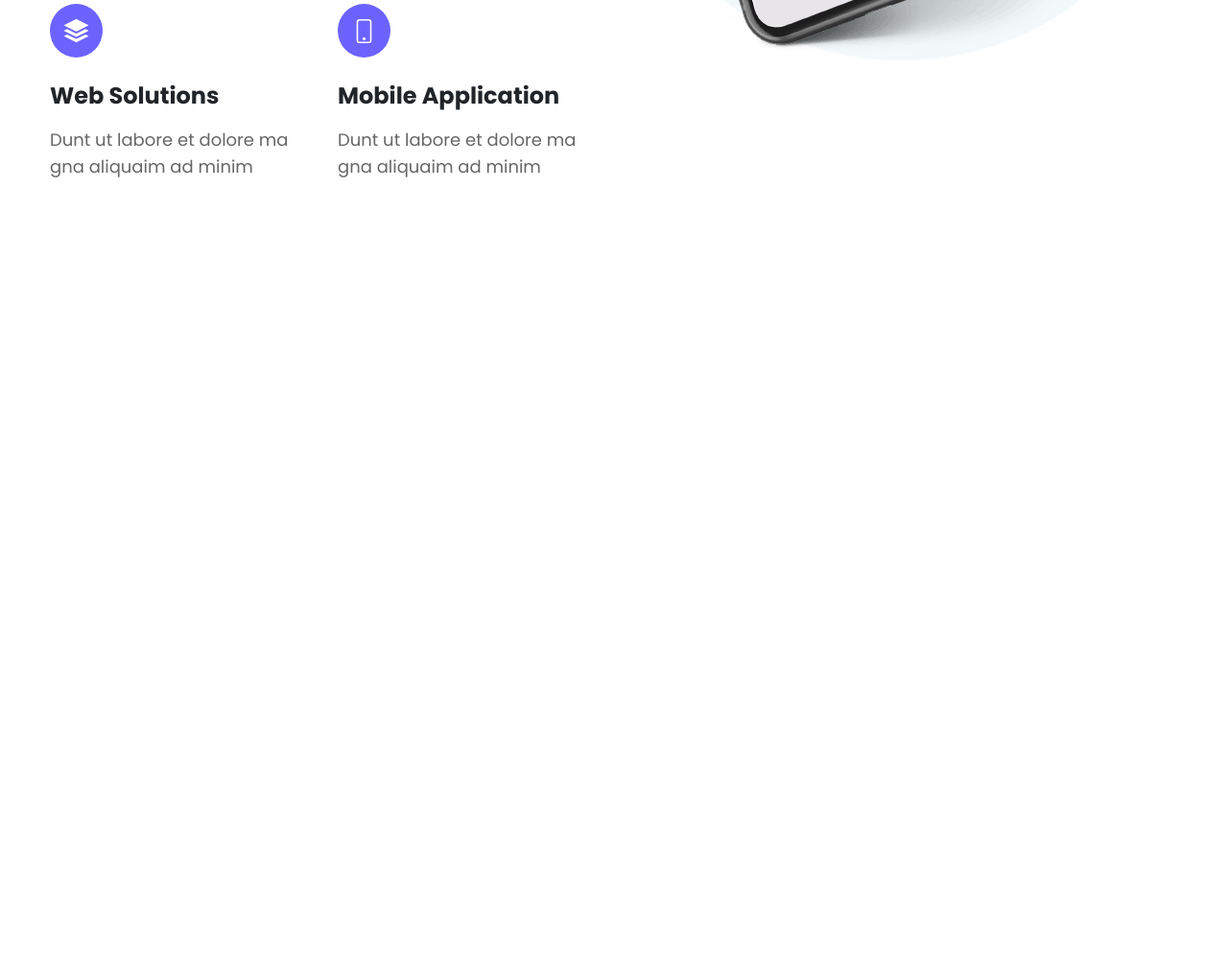
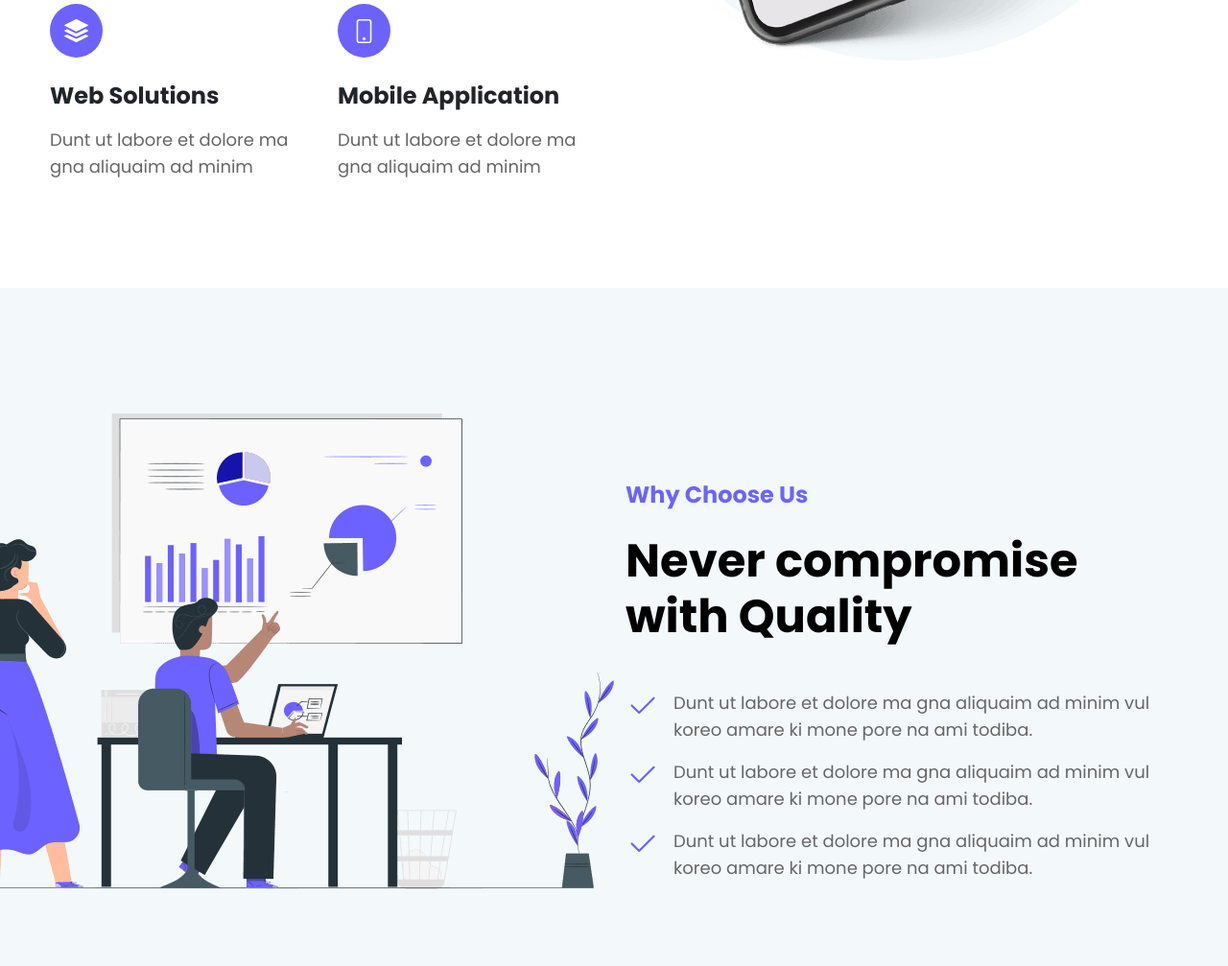
Before and after one commit to rafah91/2050, a plain HTML site: page index.html in a window 1280 px wide. Shown: the part 2107-3114 px from the top of the page at 96% size. Before the commit the page ends 2407 px from the top, so only its background shows below. Drawn offline with nearby package versions, Linux system fonts and the light colour scheme; a web font is replaced by a local one.

Commit message:
add why choose us section

```diff
--- a/CSS/style.css
+++ b/CSS/style.css
@@ -114,3 +114,11 @@ margin-top: 35px;
     width: 55px;
     border-radius: 50%;
 }
+
+.full-width-section{
+    background-color:rgb(243, 249, 251) ;
+}
+
+.why-choose-img{
+    margin-left: -125px;
+}
--- a/index.html
+++ b/index.html
@@ -128,7 +128,6 @@
 
 
     <!-- Start Service section -->
-
     <div class="container my-5">
 
         <div class="row py-5">
@@ -208,20 +207,66 @@
         </div>
 
     </div>
+    <!-- End Service section -->
 
 
+    <!-- Start why Choose us section-->
+   <section class="full-width-section py-5">
+
+        <div class="container py-5">
+            <div class="row">
+                <div class="col-lg-6 ">
+                    <img class="why-choose-img " src="images/feature-img.png" alt="">
+                </div>
+
+                <div class="col-lg-6 pt-5">
+                    <h4 class="subtitle-style mt-5">Why Choose Us</h4>
+                    <h1 class="title-style mt-3 mb-5">Never compromise with Quality</h1>
+                    <div class="row">
+                        <div class="col-lg-1">
+                            <svg xmlns="http://www.w3.org/2000/svg" width="35" height="35" fill="#6c63ff" class="bi bi-check2" viewBox="0 0 16 16">
+                                <path d="M13.854 3.646a.5.5 0 0 1 0 .708l-7 7a.5.5 0 0 1-.708 0l-3.5-3.5a.5.5 0 1 1 .708-.708L6.5 10.293l6.646-6.647a.5.5 0 0 1 .708 0z"/>
+                            </svg>
+
+                        </div>
+
+                        <div class="col-lg-11">
+                            <p class="p-style">Dunt ut labore et dolore ma gna aliquaim ad minim vul koreo amare ki mone pore na ami todiba.</p>
+                        </div>
+
+                        <div class="col-lg-1">
+                            <svg xmlns="http://www.w3.org/2000/svg" width="35" height="35" fill="#6c63ff" class="bi bi-check2" viewBox="0 0 16 16">
+                                <path d="M13.854 3.646a.5.5 0 0 1 0 .708l-7 7a.5.5 0 0 1-.708 0l-3.5-3.5a.5.5 0 1 1 .708-.708L6.5 10.293l6.646-6.647a.5.5 0 0 1 .708 0z"/>
+                            </svg>
+
+                        </div>
+
+                        <div class="col-lg-11">
+                            <p class="p-style">Dunt ut labore et dolore ma gna aliquaim ad minim vul koreo amare ki mone pore na ami todiba.</p>
+                        </div>
+
+                        <div class="col-lg-1">
+                            <svg xmlns="http://www.w3.org/2000/svg" width="35" height="35" fill="#6c63ff" class="bi bi-check2" viewBox="0 0 16 16">
+                                <path d="M13.854 3.646a.5.5 0 0 1 0 .708l-7 7a.5.5 0 0 1-.708 0l-3.5-3.5a.5.5 0 1 1 .708-.708L6.5 10.293l6.646-6.647a.5.5 0 0 1 .708 0z"/>
+                            </svg>
+
+                        </div>
+
+                        <div class="col-lg-11">
+                            <p class="p-style">Dunt ut labore et dolore ma gna aliquaim ad minim vul koreo amare ki mone pore na ami todiba.</p>
+                        </div>
+
+                    </div>
 
 
+                </div>
+
+            </div>
+        </div>
 
 
-
-
-
-
-
-
-    <!-- End Service section -->
-
+    </section>
+    <!-- End why Choose us section -->
 
     <script src="https://cdn.jsdelivr.net/npm/bootstrap@5.3.0-alpha3/dist/js/bootstrap.bundle.min.js" integrity="sha384-ENjdO4Dr2bkBIFxQpeoTz1HIcje39Wm4jDKdf19U8gI4ddQ3GYNS7NTKfAdVQSZe" crossorigin="anonymous"></script>
   </body>
```
Also changed, not shown: images/feature-img.png (added).
